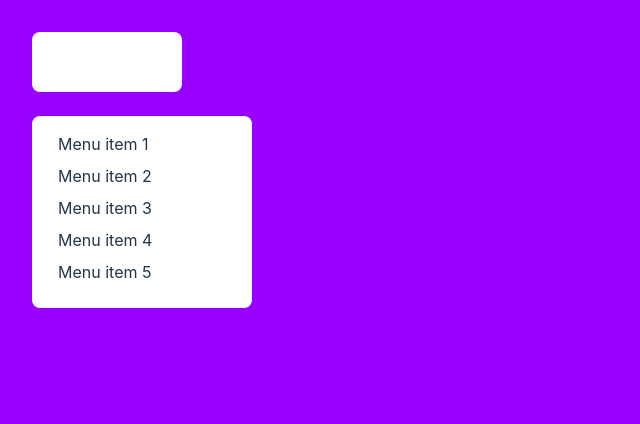
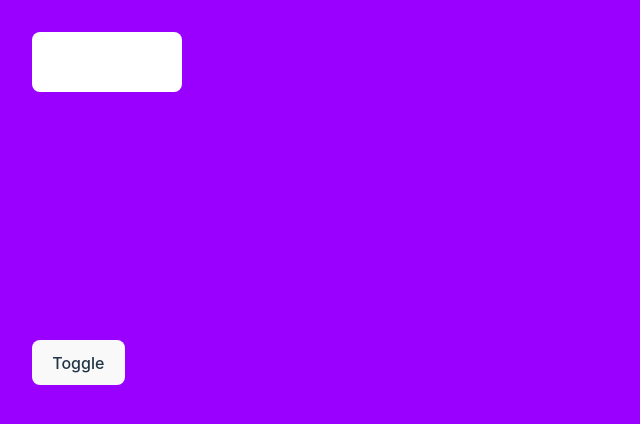
Before and after one commit to FarzeenZainab/animations-with-framer-motion, a React (Vite) app: page / in a window 1280 px wide. Shown: the top 424 px of the page, without its empty margins (0-640 px from the left). Built offline with nearby package versions, Linux system fonts and the light colour scheme.

Commit message:
working with animation propagation and orchestration

```diff
--- a/src/components/variants.jsx
+++ b/src/components/variants.jsx
@@ -1,23 +1,32 @@
+import { useState } from "react";
 import { motion } from "framer-motion";
 
 const Variants = () => {
+  const [isVisible, setIsVisible] = useState(false);
+
   const variants = {
+    hidden: {
+      opacity: 0,
+      transition: {
+        when: "afterChildren",
+        staggerChildren: 0.1,
+      },
+    },
     visible: {
       opacity: 1,
+      transition: {
+        when: "beforeChildren",
+        staggerChildren: 0.1,
       },
-    hidden: {
-      opacity: 0,
-    },
-    partiallyVisible: {
-      opacity: 0.5,
     },
   };
 
   const item = {
     hidden: {
+      opacity: 0,
       x: 0,
     },
-    visible: { x: 10 },
+    visible: { x: 12, opacity: 1 },
   };
   return (
     <div>
@@ -45,11 +54,20 @@ const Variants = () => {
             its own animate property
         */}
 
+      {/*
+          Orchestration:
+          By default, all these animations will start simultaneosly. But by usings variants
+          we gain extra transition props like when, delayChildren, and staggerChildren that
+          can let parents orchestrate the execution of child animations
+
+        */}
+
+      <motion.div>
         <motion.ul
+          initial="hidden"
+          animate={isVisible ? "visible" : "hidden"}
+          variants={variants}
           className="w-[220px] h-auto p-4 bg-white rounded-lg mt-6"
-        initial="hidden"
-        animate="visible" // we can pass variants conditionally as per the state
-        variants={variants}
         >
           <motion.li className="mb-2" variants={item}>
             Menu item 1
@@ -67,6 +85,18 @@ const Variants = () => {
             Menu item 5
           </motion.li>
         </motion.ul>
+      </motion.div>
+
+      <button
+        onClick={() =>
+          setIsVisible((prev) => {
+            return !prev;
+          })
+        }
+        className="mt-8"
+      >
+        Toggle
+      </button>
     </div>
   );
 };
```
Lines whose indentation alone changed are shown as unchanged.
